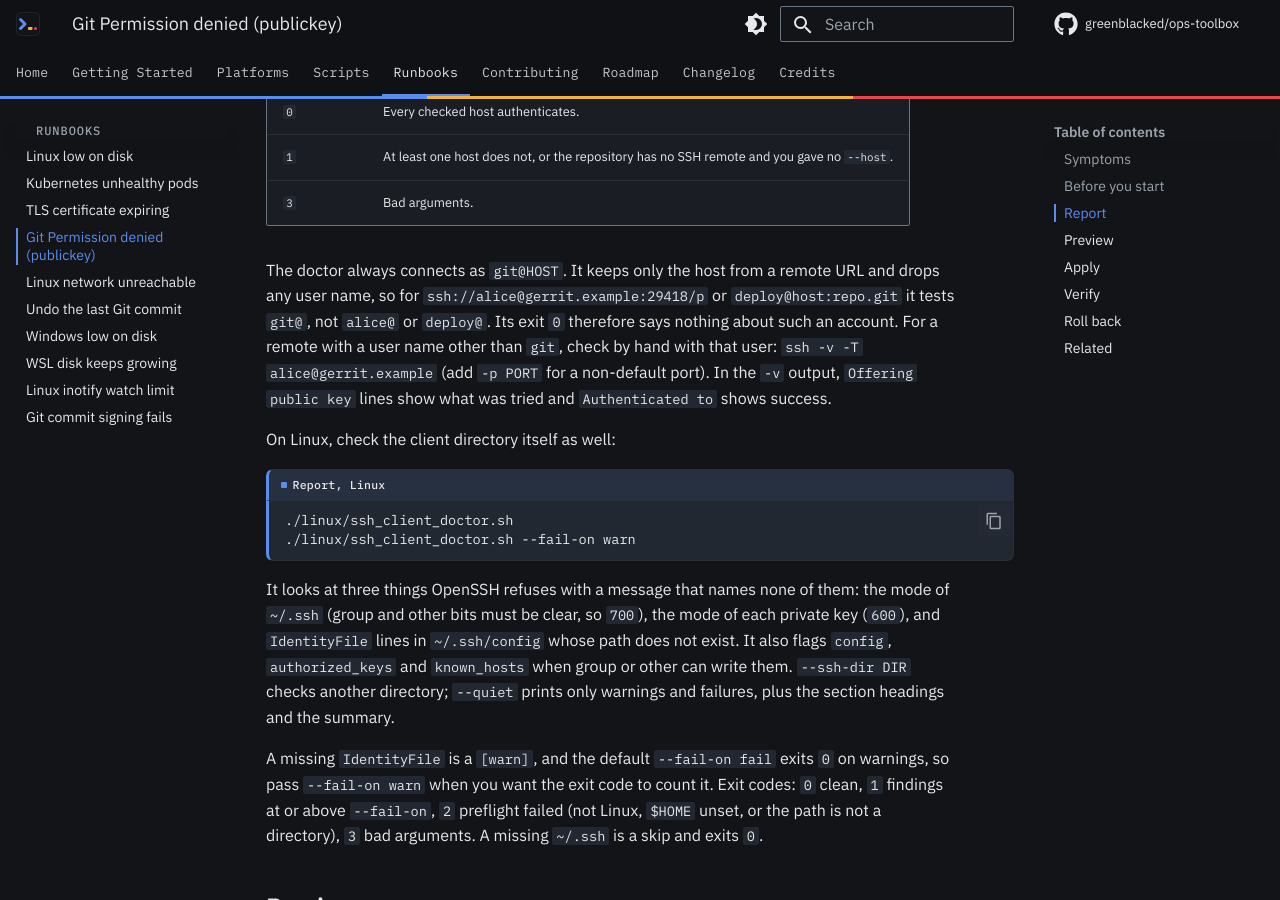
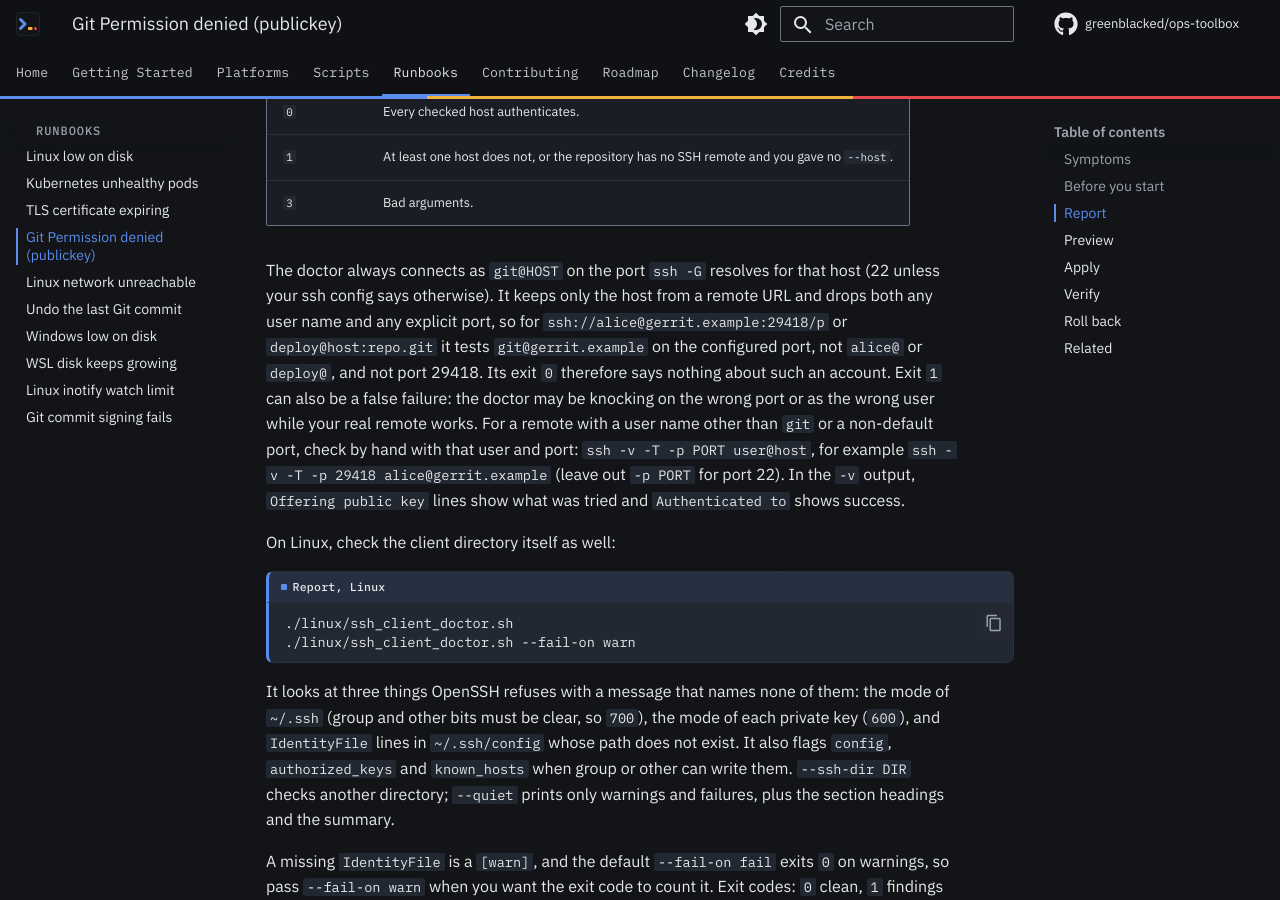
Before and after one commit to greenblacked/ops-toolbox, an MkDocs documentation site: the page built from docs/runbooks/git-permission-denied-publickey.md, in a window 1280 px wide and 900 px high, scrolled down 2080 px. Built offline with MkDocs 1.6.1 and Material for MkDocs 9.7.7, drawn with Linux system fonts in a browser that asks for light colours; comment, search, counter and statistics services are not loaded.

Commit message:
docs(runbooks): note ssh doctor drops port and user
git_ssh_doctor.py keeps only the host from a remote URL, so an
explicit port is dropped along with the user name. Say so, warn that
exit 1 can then be a false failure, and give the manual
ssh -v -T -p PORT user@host check.

```diff
--- a/docs/runbooks/git-permission-denied-publickey.md
+++ b/docs/runbooks/git-permission-denied-publickey.md
@@ -76,13 +76,18 @@ ssh would offer and prints `authentication succeeds` or
 | `1` | At least one host does not, or the repository has no SSH remote and you gave no `--host`. |
 | `3` | Bad arguments. |
 
-The doctor always connects as `git@HOST`. It keeps only the host from a
-remote URL and drops any user name, so for `ssh://alice@gerrit.example:29418/p`
-or `deploy@host:repo.git` it tests `git@`, not `alice@` or `deploy@`. Its exit
-`0` therefore says nothing about such an account. For a remote with a user
-name other than `git`, check by hand with that user:
-`ssh -v -T alice@gerrit.example` (add `-p PORT` for a non-default port). In the
-`-v` output, `Offering public key` lines show what was tried and
+The doctor always connects as `git@HOST` on the port `ssh -G` resolves for
+that host (22 unless your ssh config says otherwise). It keeps only the host
+from a remote URL and drops both any user name and any explicit port, so for
+`ssh://alice@gerrit.example:29418/p` or `deploy@host:repo.git` it tests
+`git@gerrit.example` on the configured port, not `alice@` or `deploy@`, and
+not port 29418. Its exit `0` therefore says nothing about such an account.
+Exit `1` can also be a false failure: the doctor may be knocking on the wrong
+port or as the wrong user while your real remote works. For a remote with a
+user name other than `git` or a non-default port, check by hand with that
+user and port: `ssh -v -T -p PORT user@host`, for example
+`ssh -v -T -p 29418 alice@gerrit.example` (leave out `-p PORT` for port 22).
+In the `-v` output, `Offering public key` lines show what was tried and
 `Authenticated to` shows success.
 
 On Linux, check the client directory itself as well:
```
Also changed, not shown: changelog.d/added/runbook-git-permission-denied.md (+4 -2 lines).
